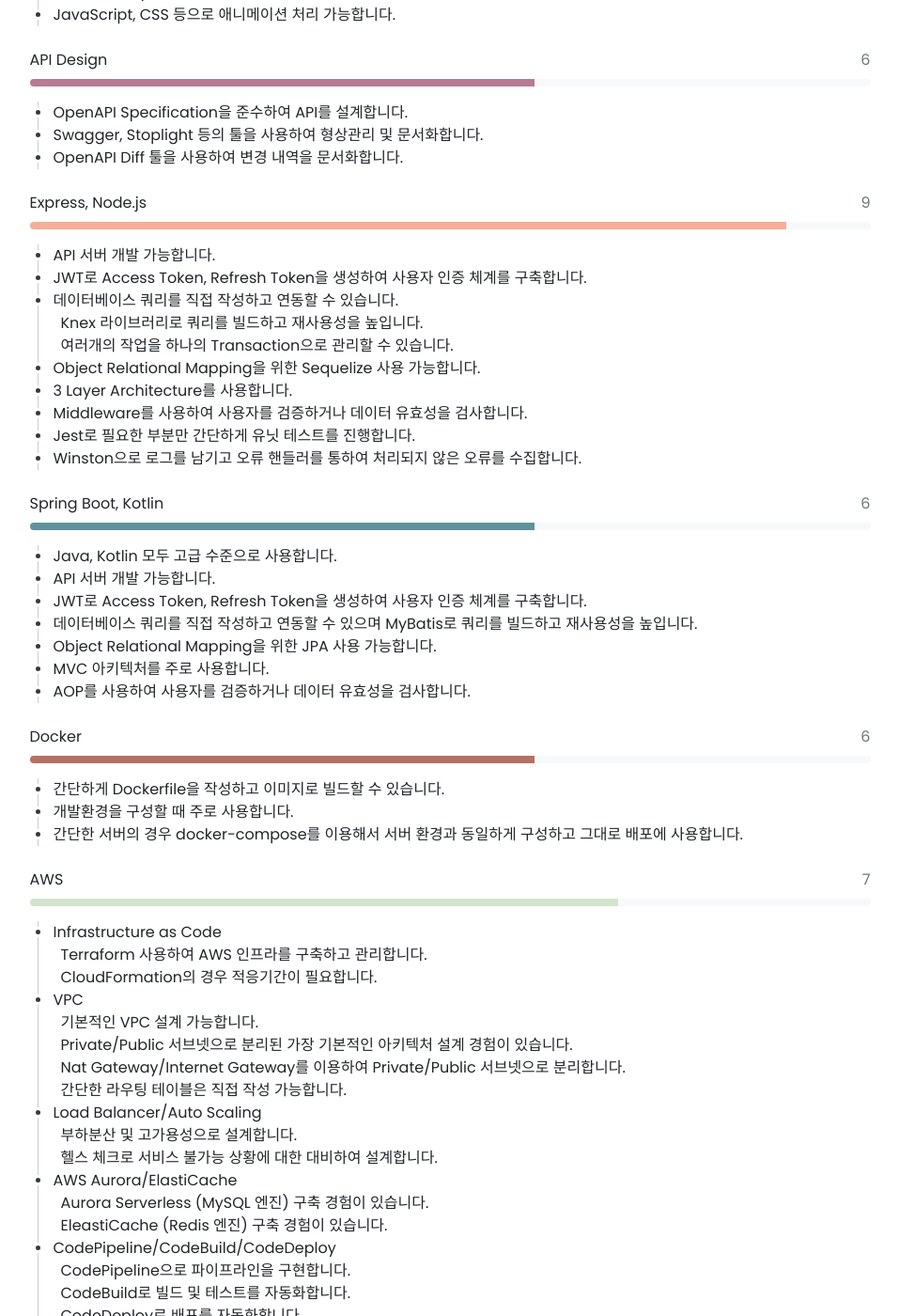
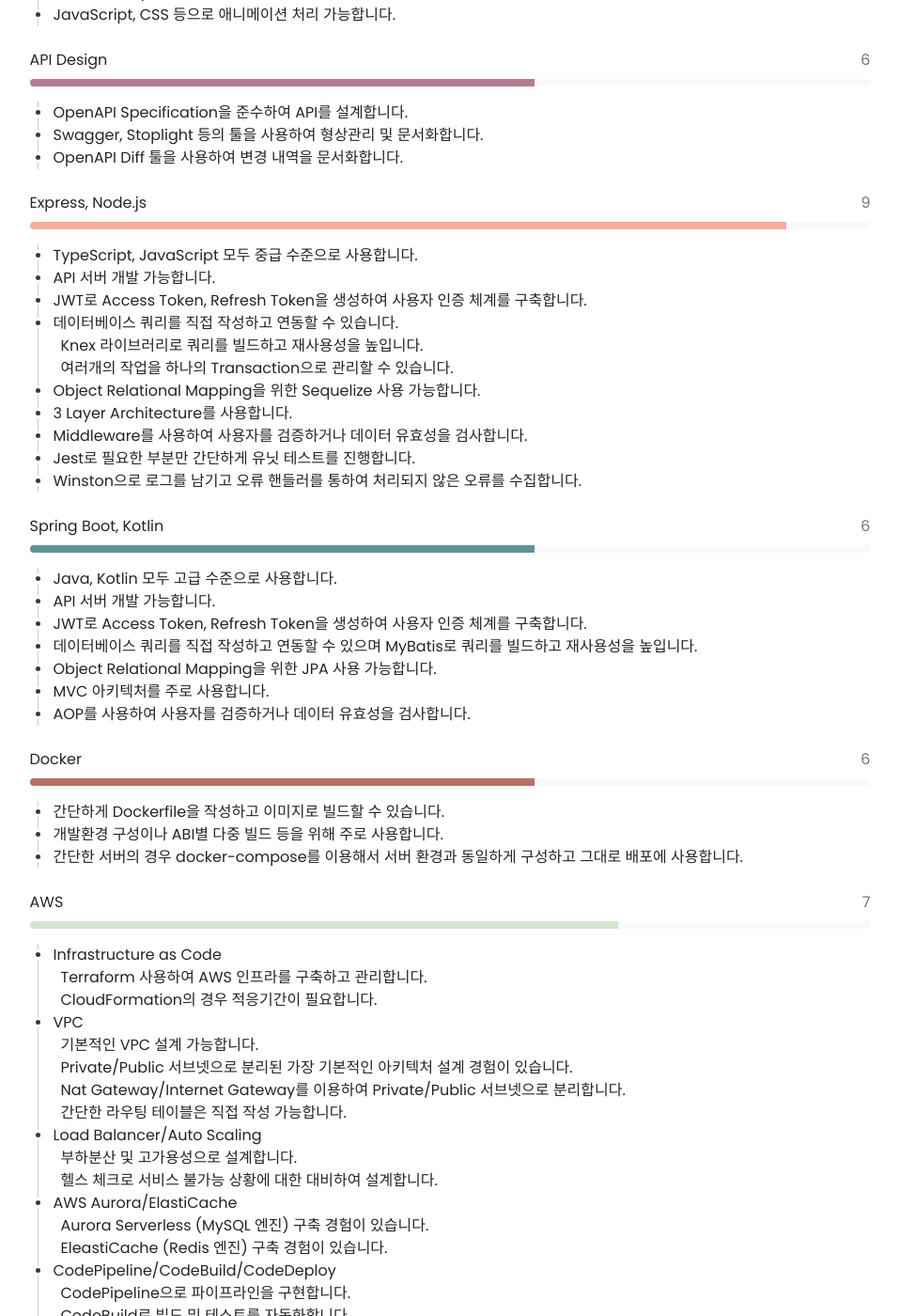
Before and after one commit to developduck/developduck.github.io, a Jekyll site: the page built from pages/skills.md, in a window 1280 px wide and 1400 px high, scrolled down 1421 px. Shown: the whole window at 94% size, without its empty margins (161-1118 px from the left). Built offline with Jekyll 4.4.1, drawn with Linux system fonts in a browser that asks for light colours; nearby versions of some CDN libraries.

Commit message:
Feature #35 보유 기술 내용 보충

```diff
--- a/_data/skills-programming.yml
+++ b/_data/skills-programming.yml
@@ -59,6 +59,7 @@
   percentage: 9
   description:
     ul:
+      - li: TypeScript, JavaScript 모두 중급 수준으로 사용합니다.
       - li: API 서버 개발 가능합니다.
       - li: JWT로 Access Token, Refresh Token을 생성하여 사용자 인증 체계를 구축합니다.
       - li: 데이터베이스 쿼리를 직접 작성하고 연동할 수 있습니다.
@@ -92,7 +93,7 @@
   description:
     ul:
       - li: 간단하게 Dockerfile을 작성하고 이미지로 빌드할 수 있습니다.
-      - li: 개발환경을 구성할 때 주로 사용합니다.
+      - li: 개발환경 구성이나 ABI별 다중 빌드 등을 위해 주로 사용합니다.
       - li: 간단한 서버의 경우 docker-compose를 이용해서 서버 환경과 동일하게 구성하고 그대로 배포에 사용합니다.
 - name: AWS
   percentage: 7
```
